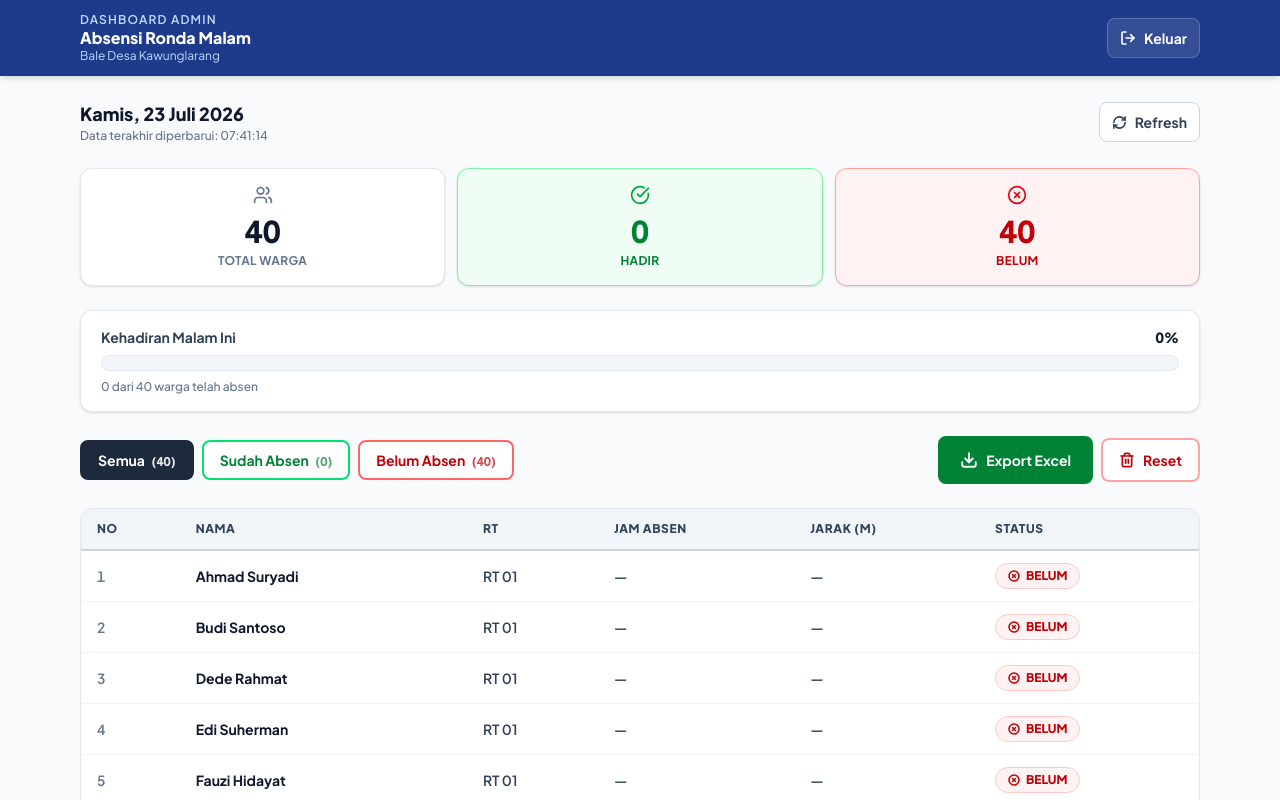
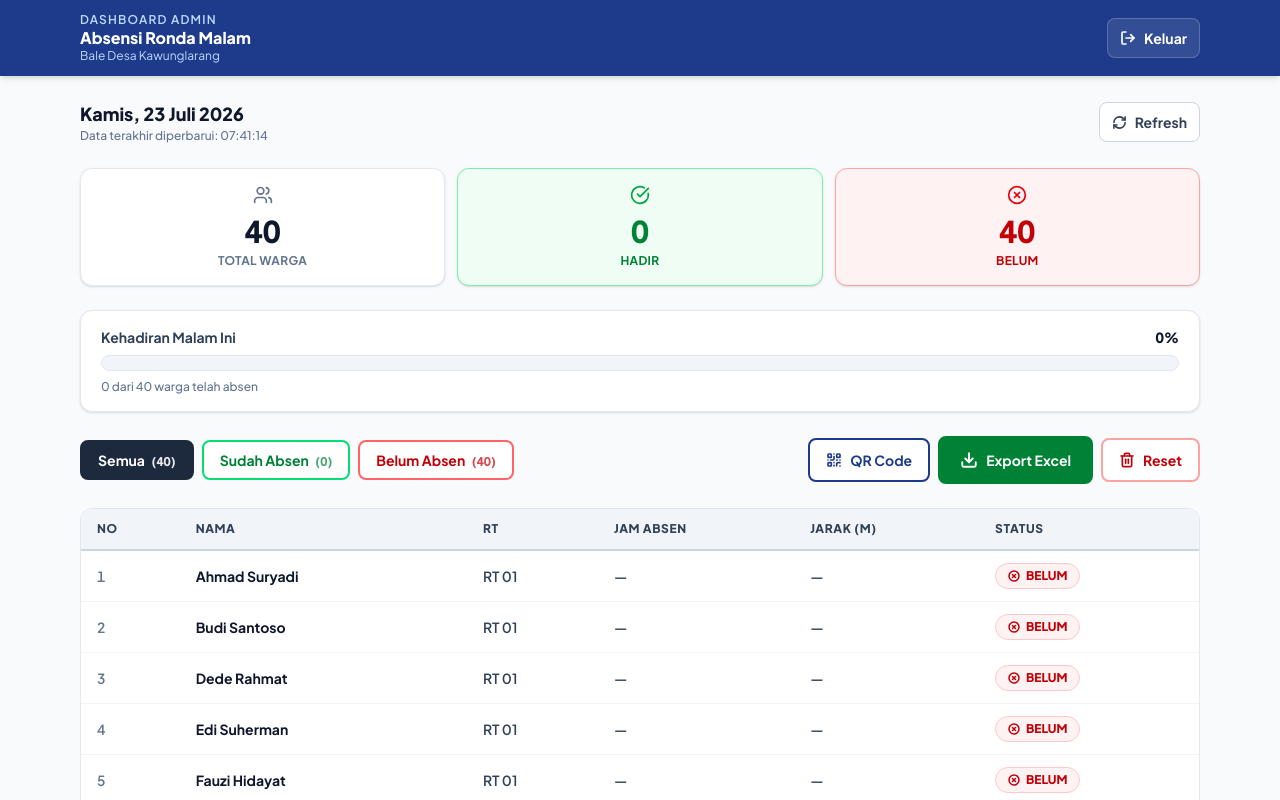
Before and after one commit to Albar19/absensi-ronda-kawunglarang, a Next.js app: page /admin/dashboard in a window 1280 px wide. Shown: the top 800 px of the page. Built offline with nearby package versions, Linux system fonts and the light colour scheme; no server answers.

Commit message:
add: API download QR untuk admin dashboard

```diff
--- a/src/app/admin/dashboard/page.tsx
+++ b/src/app/admin/dashboard/page.tsx
@@ -2,7 +2,7 @@
 
 import { useEffect, useState, useCallback } from 'react';
 import { useRouter } from 'next/navigation';
-import { LogOut, RefreshCw, Trash2, Users, CheckCircle, XCircle } from 'lucide-react';
+import { LogOut, RefreshCw, Trash2, Users, CheckCircle, XCircle, QrCode } from 'lucide-react';
 import { AbsenRecord, FilterType } from '@/lib/types';
 import { DAFTAR_WARGA, formatTanggalIndo, getTanggalHariIni } from '@/lib/data';
 import AbsenTable from '@/components/admin/AbsenTable';
@@ -156,6 +156,15 @@ export default function AdminDashboardPage() {
             countBelum={belumAbsen}
           />
           <div className="flex items-center gap-2">
+            <a
+              href="/api/qr/download"
+              download="qr-bale-desa.png"
+              className="inline-flex items-center gap-2 bg-white text-[#1e3a8a] px-4 py-2 rounded-lg font-bold text-sm border-2 border-[#1e3a8a] hover:bg-blue-50 active:scale-[0.97] transition-all"
+              style={{ minHeight: '44px' }}
+            >
+              <QrCode size={16} strokeWidth={2.5} />
+              QR Code
+            </a>
             <ExportButton />
             <button
               type="button"
--- /dev/null
+++ b/src/app/api/qr/download/route.ts
@@ -0,0 +1,31 @@
+import { NextResponse } from 'next/server';
+import { cookies } from 'next/headers';
+import { verifyToken } from '@/lib/auth';
+import QRCode from 'qrcode';
+
+export async function GET(request: Request) {
+  const cookieStore = await cookies();
+  const token = cookieStore.get('admin_token')?.value;
+
+  if (!token || !(await verifyToken(token))) {
+    return NextResponse.json({ error: 'Unauthorized' }, { status: 401 });
+  }
+
+  const origin = request.headers.get('origin') || request.headers.get('host') || 'http://localhost:3000';
+  const baseUrl = origin.startsWith('http') ? origin : `https://${origin}`;
+  const url = `${baseUrl}/`;
+
+  const pngBuffer = await QRCode.toBuffer(url, {
+    width: 600,
+    margin: 3,
+    color: { dark: '#1e3a8a', light: '#ffffff' },
+  });
+
+  return new NextResponse(new Uint8Array(pngBuffer), {
+    headers: {
+      'Content-Type': 'image/png',
+      'Content-Disposition': 'attachment; filename="qr-bale-desa.png"',
+      'Cache-Control': 'no-cache',
+    },
+  });
+}
```
